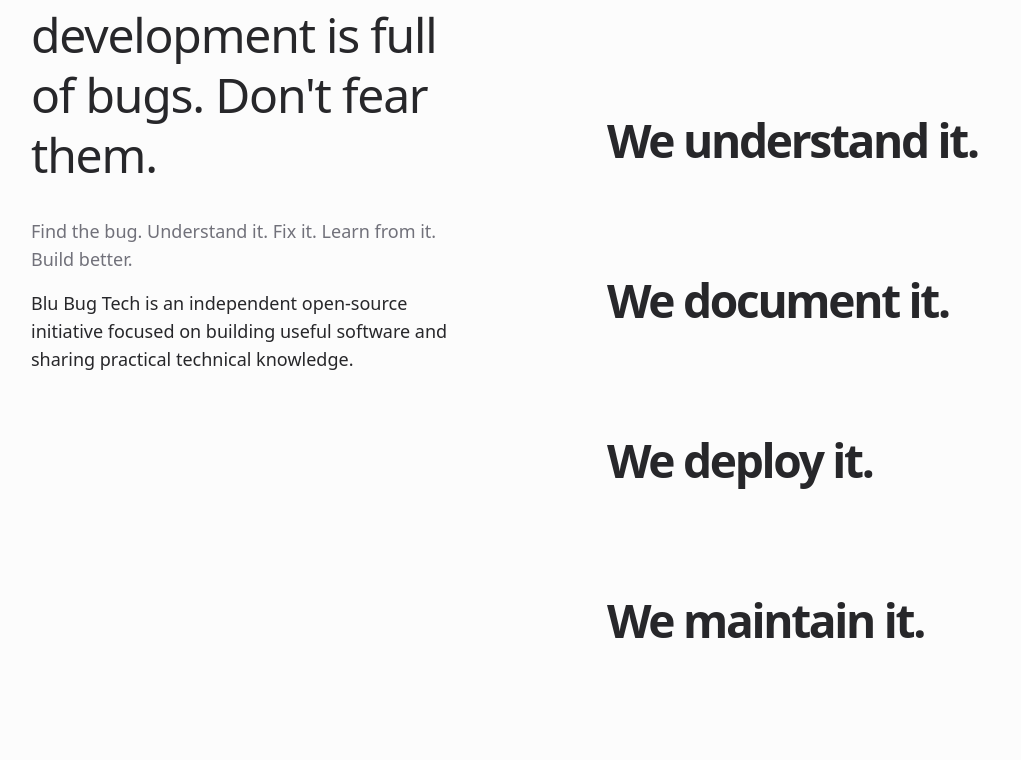
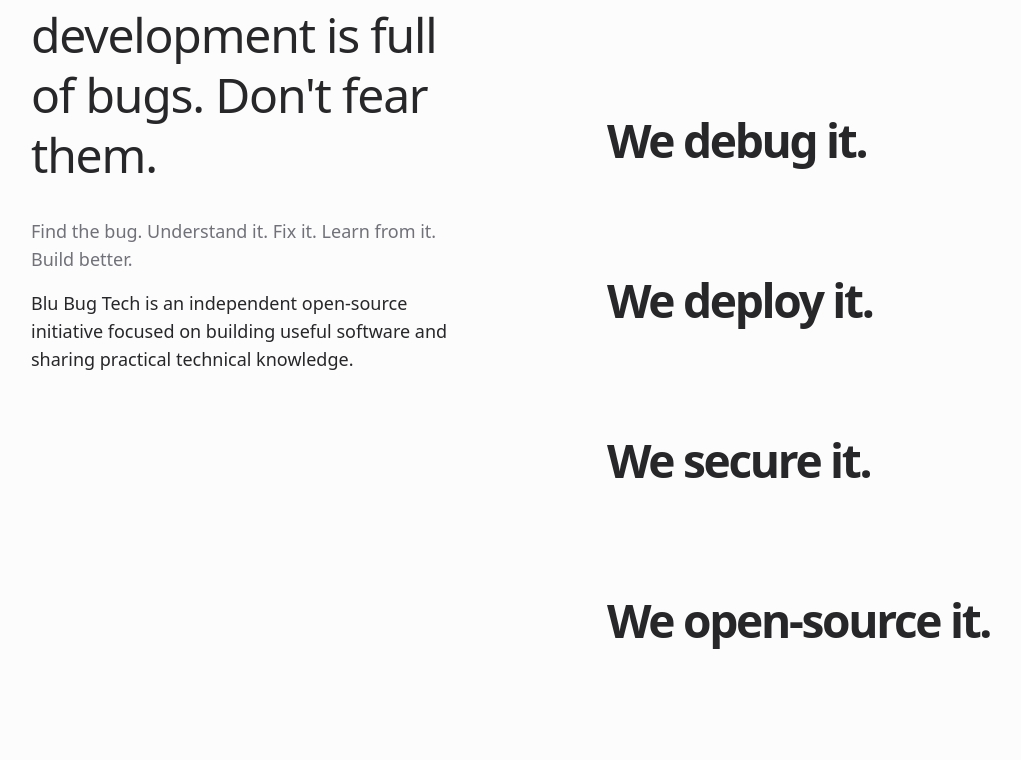
Before and after one commit to blubugtech/web, a Next.js app: page / in a window 1280 px wide. Shown: the part 2020-2780 px from the top of the page, without its empty margins (65-1086 px from the left). Built offline with nearby package versions, Linux system fonts and the light colour scheme; no server answers.

Commit message:
feat(about): update about section copy and logical flow

```diff
--- a/src/components/sections/AboutSection.tsx
+++ b/src/components/sections/AboutSection.tsx
@@ -4,11 +4,12 @@ import { motion } from "framer-motion";
 
 const statements = [
   "We build it.",
-  "We understand it.",
-  "We document it.",
+  "We debug it.",
   "We deploy it.",
-  "We maintain it.",
-  "We enhance it.",
+  "We secure it.",
+  "We open-source it.",
+  "We iterate on it.",
+  "We scale it.",
 ];
 
 export function AboutSection() {
```
